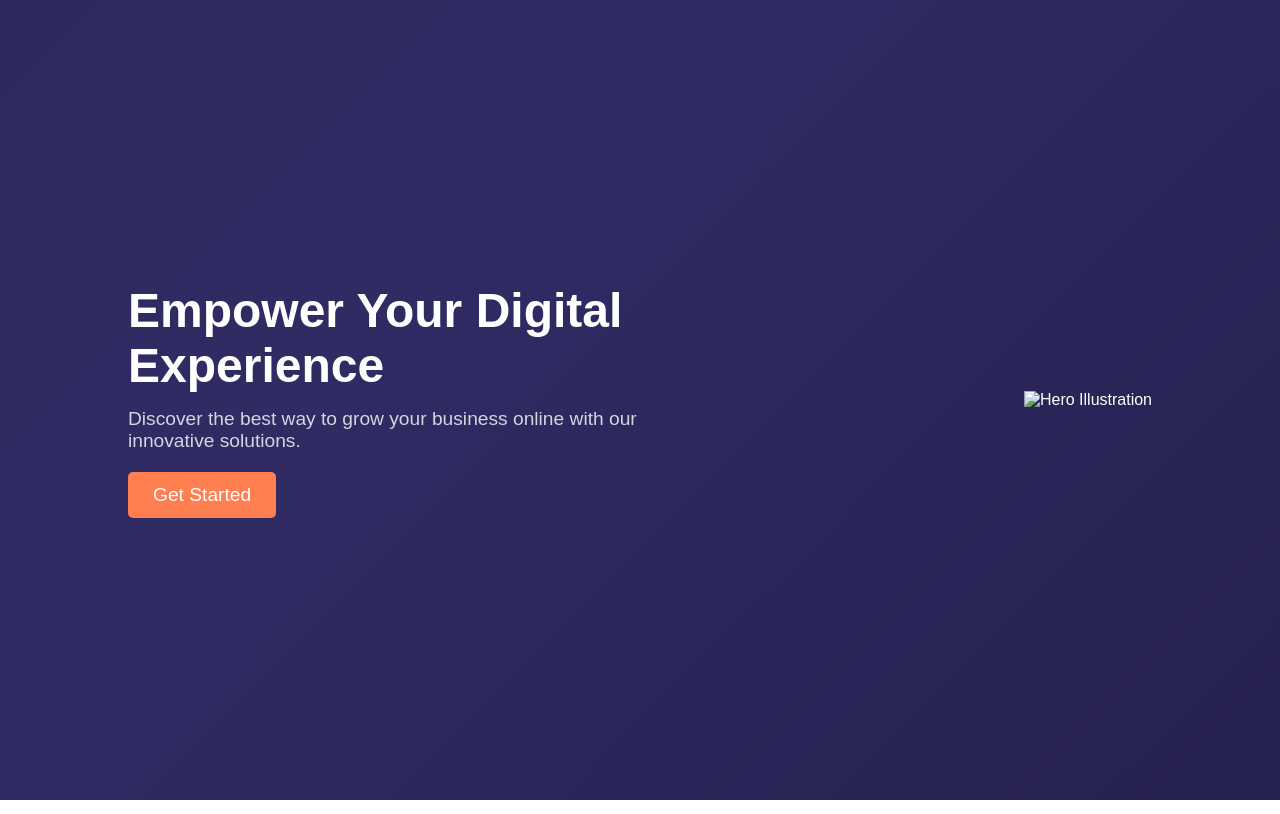
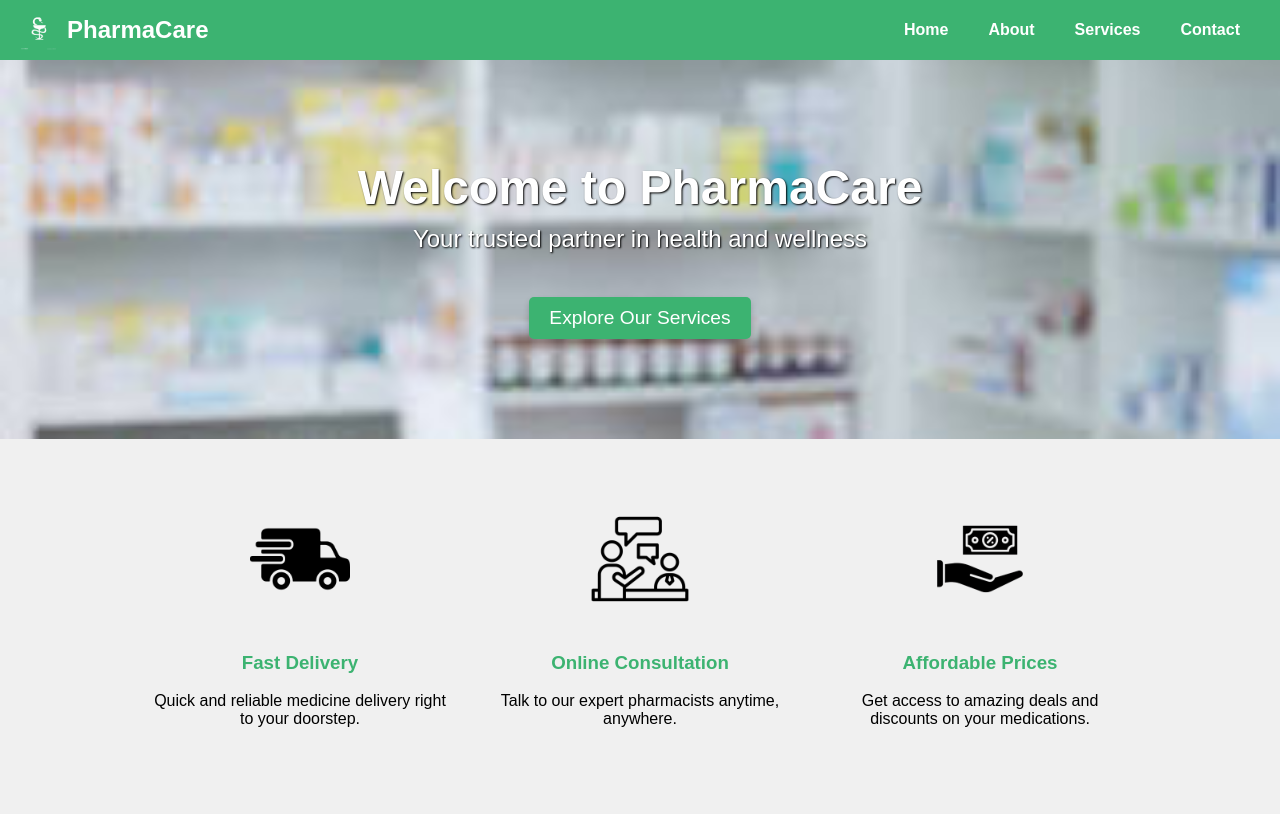
Before and after one commit to illegaltonye/Group-4-shii, a plain HTML site: page index.html in a window 1280 px wide. Drawn offline with Linux system fonts and the light colour scheme.

Commit message:
Fuck Y'all

```diff
--- a/index.html
+++ b/index.html
@@ -1,24 +1,48 @@
 <!DOCTYPE html>
 <html lang="en">
-<head>
-    <meta charset="UTF-8">
-    <meta name="viewport" content="width=device-width, initial-scale=1.0">
-    <title>Hero Section</title>
-    <link rel="stylesheet" href="styles.css">
-</head>
+    <head>
+        <meta charset="UTF-8">
+        <meta name="viewport" content="width=device-width, initial-scale=1.0">
+        <title>PharmaCare</title>
+        <link rel="stylesheet" href="styles.css">
+        <!-- Placeholder for Taskbar Icon -->
+        <link rel="icon" href="image-removebg-preview (4).png" type="image/png">
+    </head>
+
 <body>
-
-    <header class="hero">
-        <div class="hero-content">
-            <h1>Empower Your Digital Experience</h1>
-            <p>Discover the best way to grow your business online with our innovative solutions.</p>
-            <button class="cta-button">Get Started</button>
+    <nav>
+        <div class="logo">
+            <img src="image-removebg-preview (4).png" alt="PharmaCare Logo" class="logo-img">
+            PharmaCare
         </div>
-        <div class="hero-image">
-            <img src="hero-image.png" alt="Hero Illustration">
+        <ul>
+            <li><a href="#">Home</a></li>
+            <li><a href="#">About</a></li>
+            <li><a href="#">Services</a></li>
+            <li><a href="#">Contact</a></li>
+        </ul>
+    </nav>
+    <section class="hero">
+        <h1>Welcome to PharmaCare</h1>
+        <p>Your trusted partner in health and wellness</p>
+        <button>Explore Our Services</button>
+    </section>
+    <section class="features">
+        <div class="feature">
+            <img src="delivery icon.png" alt="Fast Delivery">
+            <h3>Fast Delivery</h3>
+            <p>Quick and reliable medicine delivery right to your doorstep.</p>
         </div>
-    </header>
-
-    <script src="script.js"></script>
+        <div class="feature">
+            <img src="image-removebg-preview.png" alt="Online Consultation">
+            <h3>Online Consultation</h3>
+            <p>Talk to our expert pharmacists anytime, anywhere.</p>
+        </div>
+        <div class="feature">
+            <img src="image-removebg-preview (2).png" alt="Affordable Prices">
+            <h3>Affordable Prices</h3>
+            <p>Get access to amazing deals and discounts on your medications.</p>
+        </div>
+    </section>
 </body>
 </html>
--- a/script.js
+++ b/script.js
@@ -1,11 +1,4 @@
-document.addEventListener("DOMContentLoaded", function () {
-    const button = document.querySelector(".cta-button");
-
-    button.addEventListener("mouseenter", () => {
-        button.style.transform = "scale(1.1)";
-    });
-
-    button.addEventListener("mouseleave", () => {
-        button.style.transform = "scale(1)";
-    });
-});
+// script.js
+document.getElementById("shopNow").addEventListener("click", () => {
+    alert("Let’s shop the latest trends!");
+  });
--- a/styles.css
+++ b/styles.css
@@ -1,92 +1,125 @@
-/* Reset */
-* {
+/* General Body Style */
+body {
+  margin: 0;
+  font-family: Arial, sans-serif;
+}
+
+/* Navigation Bar */
+nav {
+  background-color: #3cb371;
+  padding: 10px 20px;
+  display: flex;
+  justify-content: space-between;
+  align-items: center;
+  color: white;
+}
+
+nav .logo {
+  display: flex;
+  align-items: center;
+  font-size: 1.5em;
+  font-weight: bold;
+}
+
+nav .logo .logo-img {
+  height: 40px;
+  margin-right: 10px;
+}
+
+nav ul {
+  list-style: none;
+  display: flex;
   margin: 0;
   padding: 0;
-    box-sizing: border-box;
-    font-family: 'Poppins', sans-serif;
 }
 
-/* Animated Gradient Background */
-@keyframes gradientAnimation {
-    0% { background-position: 0% 50%; }
-    50% { background-position: 100% 50%; }
-    100% { background-position: 0% 50%; }
+nav ul li {
+  margin: 0 10px;
 }
 
-.hero {
-    display: flex;
-    align-items: center;
-    justify-content: space-between;
-    height: 100vh;
-    padding: 0 10%;
-    background: linear-gradient(-45deg, #0f0c29, #302b63, #24243e);
-    background-size: 400% 400%;
-    animation: gradientAnimation 8s ease infinite;
+nav ul li a {
+  text-decoration: none;
   color: white;
-    overflow: hidden;
+  font-weight: bold;
+  padding: 5px 10px;
+  transition: background-color 0.3s ease, color 0.3s ease;
 }
 
-/* Content Styling */
-.hero-content {
-    max-width: 50%;
-    z-index: 2;
+nav ul li a:hover {
+  background-color: white; /* Highlight background on hover */
+  color: #3cb371; /* Text color changes to green */
+  border-radius: 5px; /* Rounded corners */
 }
 
-.hero-content h1 {
-    font-size: 3rem;
-    margin-bottom: 15px;
+/* Hero Section */
+.hero {
+  text-align: center;
+  background-image: url('pharmacy\ background.jpeg'); /* Replace with your image */
+  background-size: cover;
+  background-position: center;
+  color: white;
+  padding: 100px 20px;
+  background-color: rgba(0, 0, 0, 0.5); /* Fallback color */
+  backdrop-filter: blur(5px); /* Adds a subtle blur */
+  text-shadow: 1px 1px 2px #000; /* Makes text stand out */
 }
 
-.hero-content p {
-    font-size: 1.2rem;
-    margin-bottom: 20px;
-    opacity: 0.8;
+.hero h1 {
+  font-size: 3em;
+  margin: 0;
 }
 
-/* Button Styling */
-.cta-button {
-    background: #ff7f50;
+.hero p {
+  font-size: 1.5em;
+  margin-top: 10px;
+}
+
+.hero button {
+  background-color: #3cb371;
   color: white;
   border: none;
-    padding: 12px 25px;
-    font-size: 1.2rem;
+  padding: 10px 20px;
+  font-size: 1.2em;
+  margin-top: 20px;
   cursor: pointer;
-    transition: transform 0.3s ease, background 0.3s ease;
   border-radius: 5px;
+  box-shadow: 0 4px 6px rgba(0, 0, 0, 0.2);
+  transition: all 0.3s ease;
 }
 
-.cta-button:hover {
-    background: #ff5733;
-    transform: scale(1.1);
+.hero button:hover {
+  background-color: #2e8b57;
+  transform: translateY(-2px);
 }
 
-/* Hero Image */
-.hero-image img {
-    width: 100%;
-    max-width: 500px;
-    animation: floatAnimation 5s infinite ease-in-out;
+/* Features Section */
+.features {
+  display: flex;
+  justify-content: center;
+  padding: 50px 20px;
+  background-color: #f0f0f0;
 }
 
-/* Floating Image Animation */
-@keyframes floatAnimation {
-    0% { transform: translateY(0px); }
-    50% { transform: translateY(-10px); }
-    100% { transform: translateY(0px); }
+.feature {
+  text-align: center;
+  margin: 20px;
+  max-width: 300px;
 }
 
-/* Responsive */
-@media (max-width: 768px) {
-    .hero {
-        flex-direction: column;
-        text-align: center;
-    }
-
-    .hero-content {
-        max-width: 100%;
+.feature img {
+  width: 100px;
+  height: 100px;
   margin-bottom: 20px;
 }
 
-    .hero-image img {
-        max-width: 80%;
+.feature h3 {
+  color: #3cb371;
 }
+
+.feature img {
+  transition: transform 0.3s ease; /* Smooth scaling effect */
 }
+
+.feature img:hover {
+  transform: scale(1.1); /* Slightly enlarges the icon on hover */
+}
```
Also changed, not shown: delivery icon.png (added), image-removebg-preview (2).png (added), image-removebg-preview (3).png (added), image-removebg-preview (4).png (added), image-removebg-preview.png (added), img.jpg (added), pharmacy background.jpeg (added). Lines whose indentation alone changed are shown as unchanged.
